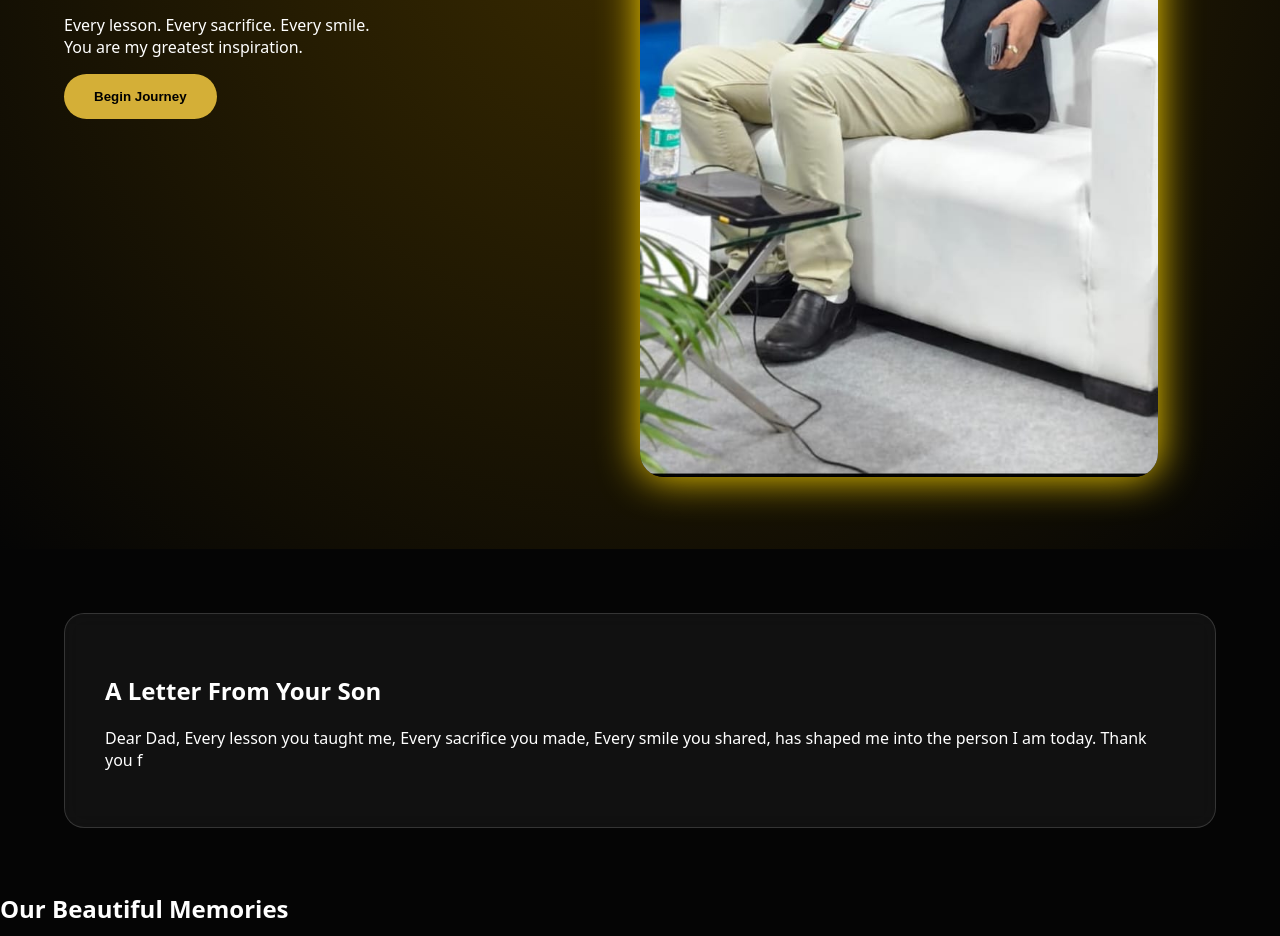
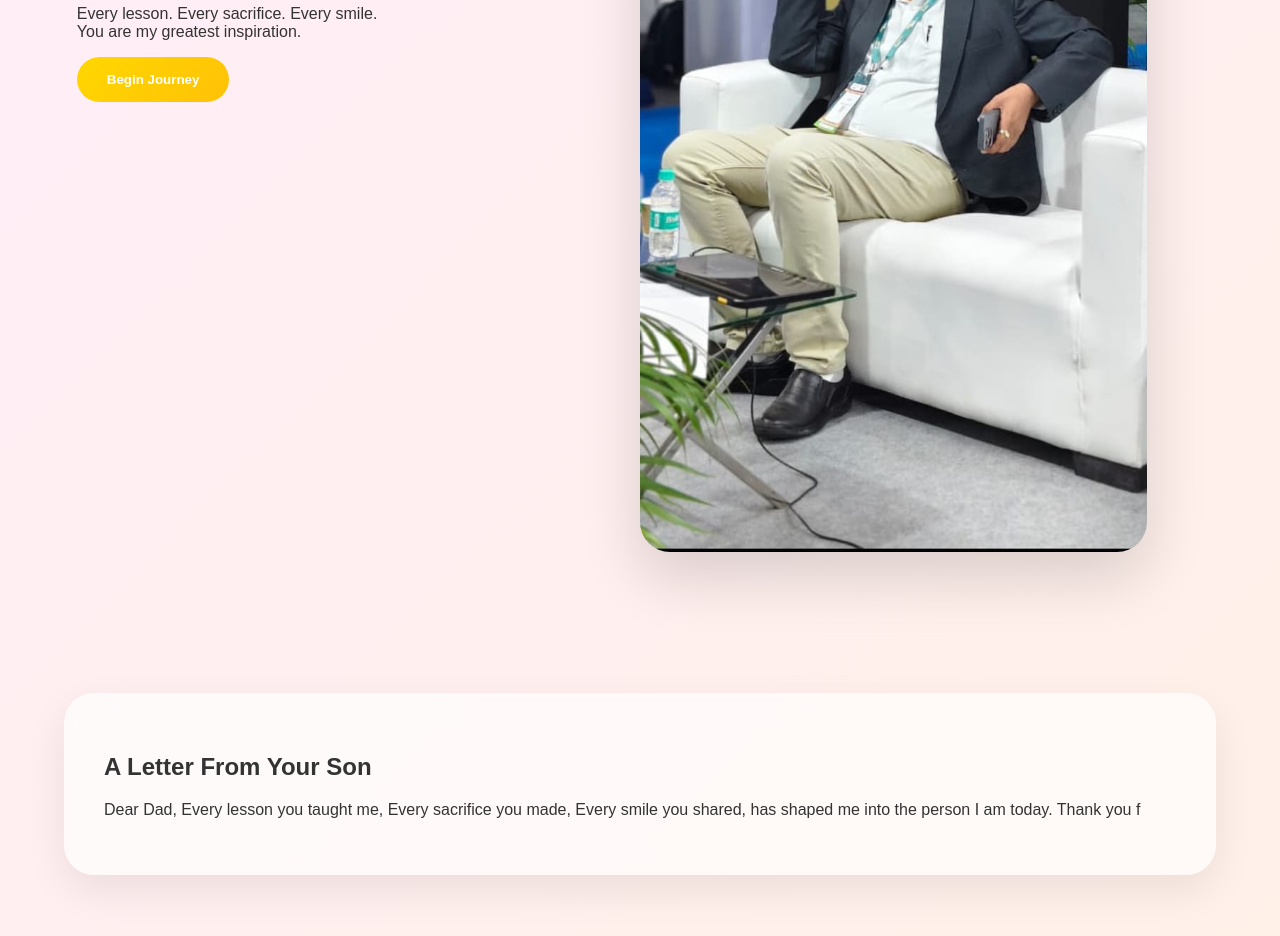
Before and after one commit to purvgohil2021-bot/happy-birthday-dad, a plain HTML site: page index.html in a window 1280 px wide. Shown: the part 739-1675 px from the top of the page. Drawn offline with Linux system fonts and the light colour scheme.

Commit message:
Update style.css

```diff
--- a/style.css
+++ b/style.css
@@ -1,13 +1,61 @@
-*{box-sizing:border-box}body{margin:0;background:#050505;color:#fff;font-family:system-ui;overflow-x:hidden}
-#loader{position:fixed;inset:0;background:#000;display:flex;align-items:center;justify-content:center;z-index:9;animation:hide 2.5s forwards 2s}
-@keyframes hide{to{opacity:0;visibility:hidden}}
-.hero{min-height:100vh;display:grid;grid-template-columns:1fr 1fr;align-items:center;padding:5%;background:radial-gradient(circle,#3a2b00,#050505)}
-.heroimg{width:90%;border-radius:24px;box-shadow:0 0 40px gold;animation:f 4s infinite}
-@keyframes f{50%{transform:translateY(-10px)}}
-span{color:#f7c948}h1{font-size:4rem}button{padding:15px 30px;border-radius:40px;background:#d4af37;border:none;font-weight:bold;cursor:pointer}
-.glass{margin:5%;padding:40px;border:1px solid rgba(255,255,255,.15);background:rgba(255,255,255,.05);backdrop-filter:blur(10px);border-radius:20px}
-.gallery{display:grid;grid-template-columns:repeat(auto-fit,minmax(220px,1fr));gap:20px;padding:5%}
-.gallery img{width:100%;border-radius:18px;transition:.4s}.gallery img:hover{transform:scale(1.05) rotate(2deg)}
-.cards{display:grid;grid-template-columns:repeat(auto-fit,minmax(180px,1fr));gap:20px}.cards div{padding:20px;background:#111;border-radius:18px;text-align:center}
-.surprise{text-align:center;padding:80px}#c{position:fixed;inset:0;pointer-events:none}
-@media(max-width:800px){.hero{grid-template-columns:1fr;text-align:center}.heroimg{margin:auto}h1{font-size:2.8rem}}
+/* Light Luxury Theme */
+body{
+margin:0;
+font-family:Poppins,sans-serif;
+background:linear-gradient(-45deg,#fffdf8,#fff4d6,#ffeef5,#eef8ff,#ffffff);
+background-size:400% 400%;
+animation:gradient 15s ease infinite;
+color:#333;
+overflow-x:hidden;
+}
+@keyframes gradient{
+0%{background-position:0% 50%}
+50%{background-position:100% 50%}
+100%{background-position:0% 50%}
+}
+.hero{
+min-height:100vh;
+display:grid;
+grid-template-columns:1fr 1fr;
+align-items:center;
+padding:6%;
+}
+.heroimg{
+width:90%;
+border-radius:30px;
+box-shadow:0 25px 60px rgba(0,0,0,.15);
+transition:.5s;
+}
+.heroimg:hover{transform:scale(1.05) rotate(2deg)}
+button{
+background:linear-gradient(135deg,#FFD700,#FFC107);
+padding:15px 30px;
+border:none;
+border-radius:50px;
+color:white;
+font-weight:bold;
+cursor:pointer;
+}
+.glass{
+margin:5%;
+padding:40px;
+border-radius:30px;
+background:rgba(255,255,255,.65);
+backdrop-filter:blur(16px);
+box-shadow:0 15px 40px rgba(0,0,0,.08);
+}
+.gallery{
+display:grid;
+grid-template-columns:repeat(auto-fit,minmax(230px,1fr));
+gap:20px;
+padding:5%;
+}
+.gallery img{
+width:100%;
+border-radius:20px;
+transition:.4s;
+box-shadow:0 10px 30px rgba(0,0,0,.12);
+}
+.gallery img:hover{transform:translateY(-10px)}
+.cards{display:grid;grid-template-columns:repeat(auto-fit,minmax(180px,1fr));gap:20px}
+.cards div{background:#fff;padding:25px;border-radius:20px;box-shadow:0 10px 25px rgba(0,0,0,.08)}
```
